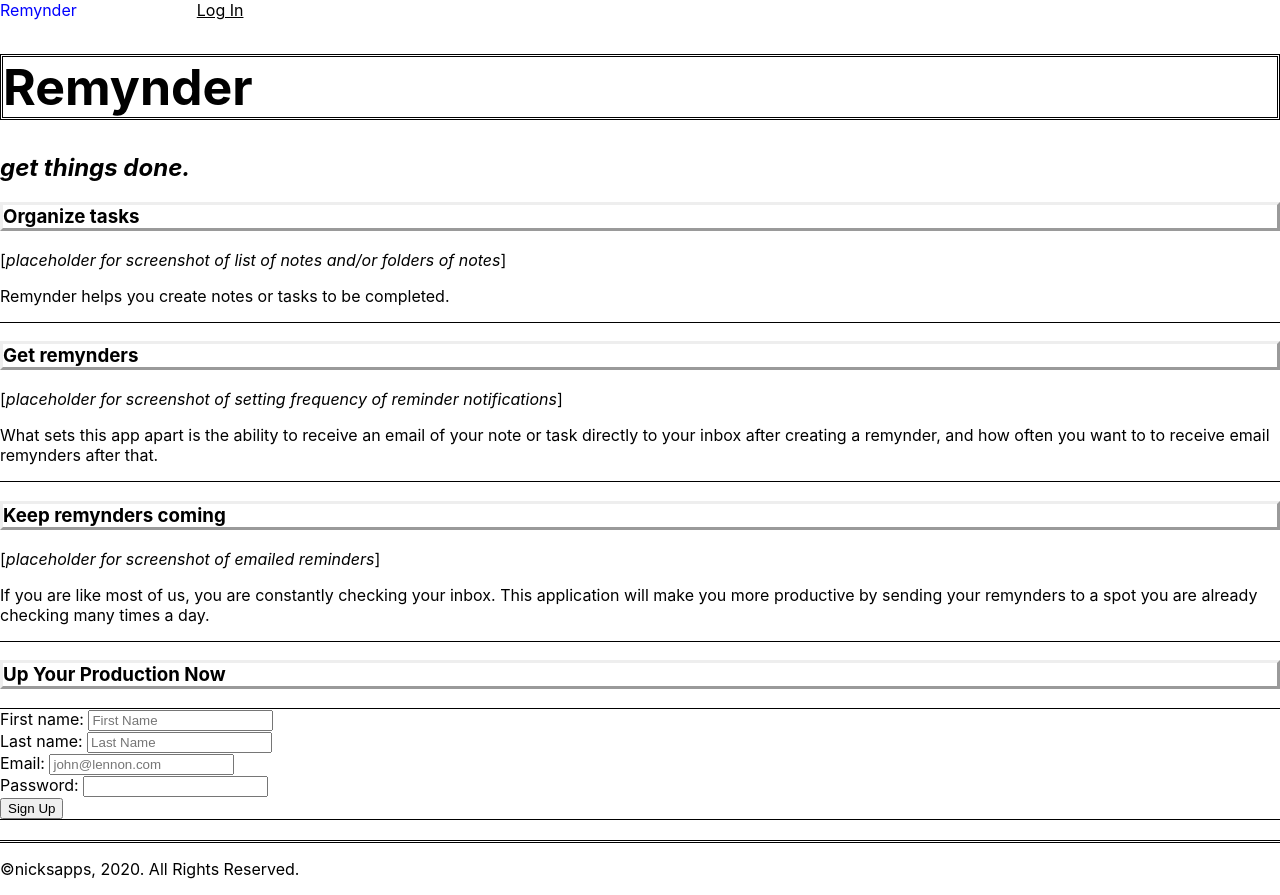
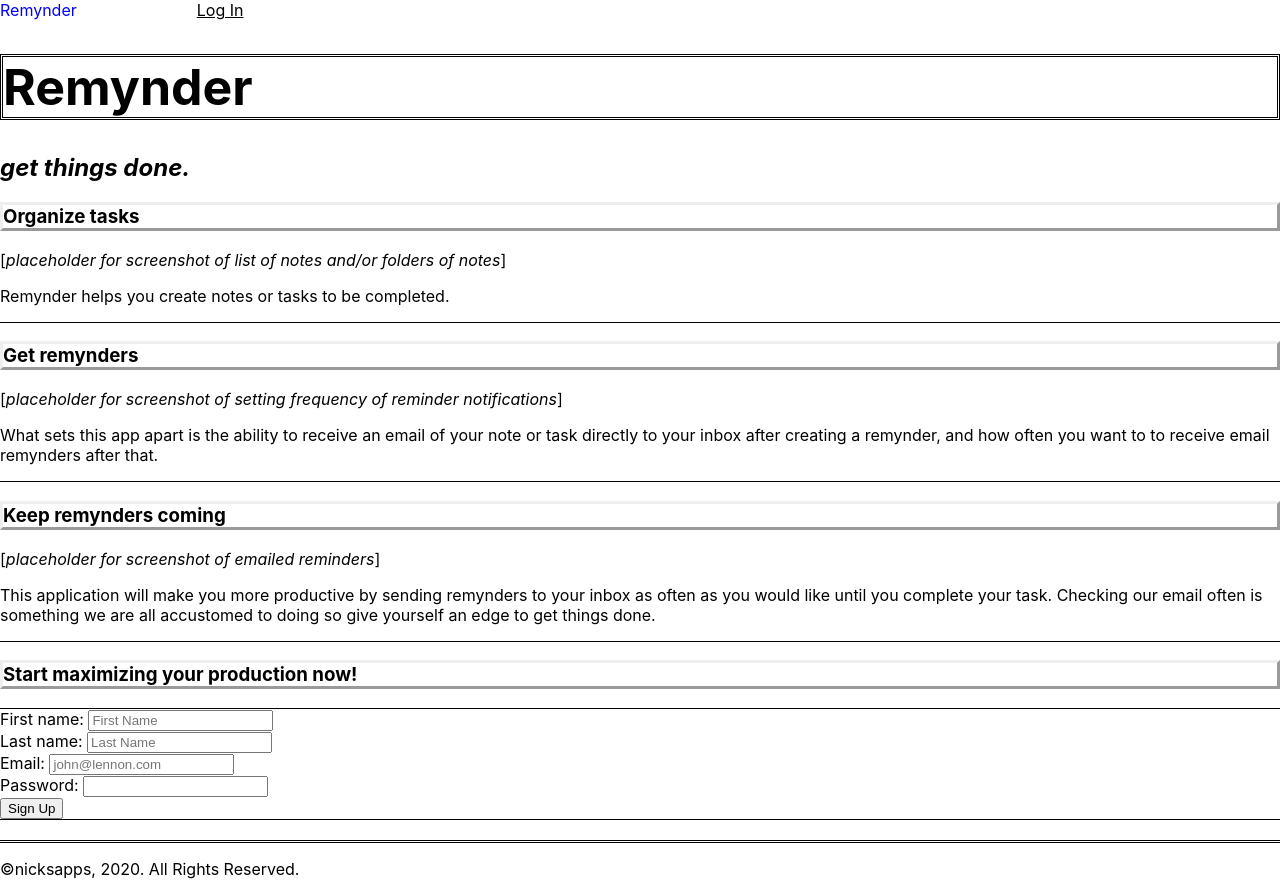
Before and after one commit to nickwilliams4/remynder-app, a React (Create React App) app: page / in a window 1280 px wide. Built offline with nearby package versions, Linux system fonts and the light colour scheme.

Commit message:
implemented user feedback

```diff
--- a/public/index.html
+++ b/public/index.html
@@ -24,7 +24,7 @@
       work correctly both with client-side routing and a non-root public URL.
       Learn how to configure a non-root public URL by running `npm run build`.
     -->
-    <title>React App</title>
+    <title>Remynder</title>
   </head>
   <body>
     <noscript>You need to enable JavaScript to run this app.</noscript>
--- a/src/AddNote/AddNote.js
+++ b/src/AddNote/AddNote.js
@@ -13,7 +13,7 @@ export default class AddNote extends Component {
           </header>
           <form id="record-remynder">
             <div class="form-section">
-              <label for="remynder-title">Remynder title</label>
+              <label for="remynder-title">Remynder title: </label>
               <input type="text" name="remynder-title" placeholder="Call Jane" required></input>
             </div>
             <div class="form-section">
@@ -23,7 +23,7 @@ export default class AddNote extends Component {
               </div>
             </div>
             <div class="frequency-container" class="form-section">
-              <label for="frequency">How often do you want email remynders?</label>
+              <label for="frequency">How often do you want email remynders? </label>
               <select id="cars">
                 <option value="six-hours">Every 6 Hours</option>
                 <option value="twelve-hours">Every 12 Hours</option>
--- a/src/HomePage/HomePageContent.js
+++ b/src/HomePage/HomePageContent.js
@@ -28,11 +28,11 @@ export default class HomePageContent extends Component {
             <h3>Keep remynders coming</h3>
           </header>
           <p>[<em>placeholder for screenshot of emailed reminders</em>]</p>
-          <p>If you are like most of us, you are constantly checking your inbox. This application will make you more productive by sending your remynders to a spot you are already checking many times a day.</p>
+          <p>This application will make you more productive by sending remynders to your inbox as often as you would like until you complete your task. Checking our email often is something we are all accustomed to doing so give yourself an edge to get things done.</p>
         </section>
         <section>
           <header>
-            <h3>Up Your Production Now</h3>
+            <h3>Start maximizing your production now!</h3>
           </header>
           </section>
       </Content>
```
